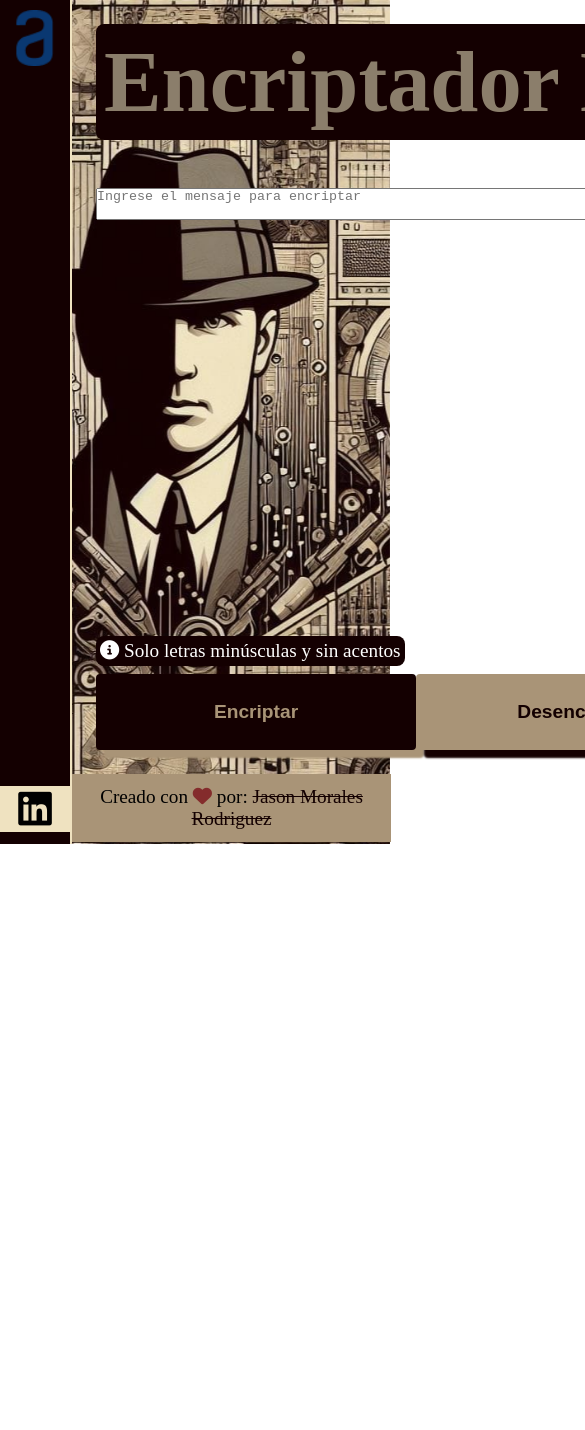
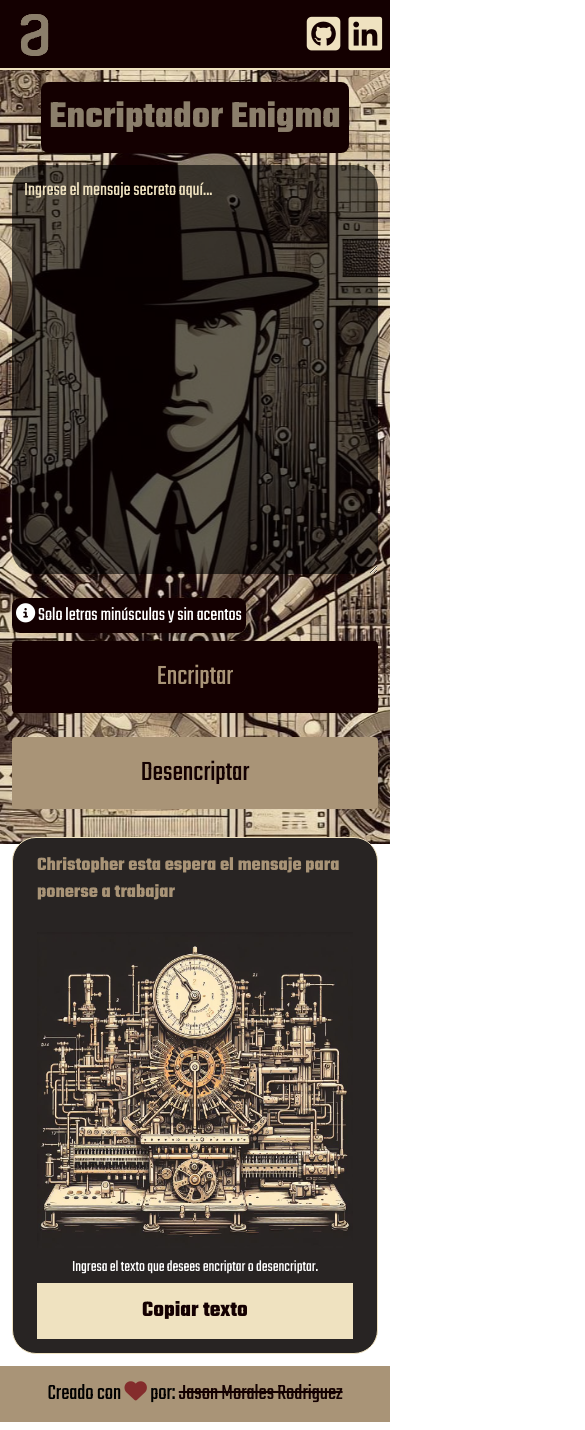
Before and after one commit to JasonMrR/encriptador-enigma, a plain HTML site: page index.html in a window 390 px wide. Shown: the top 1430 px of the page, 585 px wide, since content can reach past the window. Before the commit the page ends 844 px from the top, so only its background shows below. Drawn offline with Linux system fonts and the light colour scheme.

Commit message:
Se finalizo el diseno front-end

```diff
--- a/header-styles.css
+++ /dev/null
@@ -1,48 +0,0 @@
-
-.header {
-  width: 70px;
-  height: 100dvh;
-  background-color: var(--color-primario);
-  border-right: 2px solid var(--color-secundario);
-  overflow: hidden;
-  display: flex;
-  justify-content: space-between;
-  flex-direction: column;
-}
-
-.header figure {
-  width: 100%;
-  margin-top: 24px;
-}
-
-.header__logo {
-  width: 100%;
-  object-fit: cover;
-  transform: scale(2);
-}
-
-.header__links{
-  background-color: var(--color-secundario);
-  text-align: center;
-  margin-bottom: 12px;
-  list-style: none;
-}
-
-.header__link {
-  padding: 4px 0;
-  transition: 0.2s ease-in-out;
-}
-
-.header__link a {
-  font-size: var(--texto-xxl);
-  text-decoration: none;
-  color: black;
-  padding: 0;
-  display: flex;
-  align-items: center;
-  justify-content: center;
-}
-
-.header__link:hover{
-  transform: scale(1.05);
-}
--- a/index.html
+++ b/index.html
@@ -3,7 +3,7 @@
   <head>
     <meta charset="UTF-8" />
     <meta name="viewport" content="width=device-width, initial-scale=1.0" />
-    <title>Encriptador + Enigma</title>
+    <title>Encriptador Enigma</title>
     <meta
       name="description"
       content="Codifica y decodifica texto utilizando el encriptador Alura. Protege tus mensajes con nuestro exclusivo método de codificación o descifra textos encriptados de manera sencilla. ¡Descubre la potencia del codificador Alura ahora!"
@@ -11,7 +11,7 @@
     <meta name="keywords" content="codificación, decodificación, texto, codificador Alura, encriptado, mensajes seguros">
     <meta name="author" content="Jason Morales Rodriguez">
     <meta name="robots" content="index, follow">
-    <link rel="icon" href="ruta-del-icono">
+    <link rel="icon" href="assets/Background.jpeg">
 
     <!--Etiquetas para redes sociales-->
 
@@ -20,19 +20,35 @@
     <meta property="og:image" content="URL-de-la-imagen">
     <meta property="og:url" content="URL-de-la-página">
 
+    <!--Etiquetas de estilos-->
+
     <link rel="stylesheet" href="style.css">
-    <link rel="stylesheet" href="header-styles.css">
-    <link rel="stylesheet" href="footer-styles.css">
+    <link rel="stylesheet" href="styles/header-styles.css">
+    <link rel="stylesheet" href="styles/comandos-styles.css">
+    <link rel="stylesheet" href="styles/resultados-styles.css">
+    <link rel="stylesheet" href="styles/footer-styles.css">
+
+    <!--Librerias y recursos-->
     <link rel="stylesheet" href="https://cdnjs.cloudflare.com/ajax/libs/font-awesome/6.5.1/css/all.min.css" integrity="sha512-DTOQO9RWCH3ppGqcWaEA1BIZOC6xxalwEsw9c2QQeAIftl+Vegovlnee1c9QX4TctnWMn13TZye+giMm8e2LwA==" crossorigin="anonymous" referrerpolicy="no-referrer" />
+    <link rel="preconnect" href="https://fonts.googleapis.com">
+    <link rel="preconnect" href="https://fonts.gstatic.com" crossorigin>
+    <link href="https://fonts.googleapis.com/css2?family=Teko:wght@300;400;500;600;700&display=swap" rel="stylesheet">
+
   </head>
   <body class="body">
 
+    <div class="background"></div>
 
     <header class="header">
       <figure>
-        <img class="header__logo" src="assets/logo-alura.png" alt="Logo de la compañia alura"/>
+        <img class="header__logo" src="assets/pruebasinFondo.svg" alt="Logo de la compañia alura"/>
       </figure>
       <ul class="header__links">
+        <li class="header__link">
+          <a href="https://github.com/JasonMrR" target="_blank">
+            <i class="fa-brands fa-square-github"></i>
+          </a>
+        </li>
         <li class="header__link">
           <a href="https://www.linkedin.com/in/jason-morales-rodriguez-689a6427a" target="_blank">
             <i class="fa-brands fa-linkedin"></i>
@@ -45,17 +61,29 @@
       <h1 class="main__title">Encriptador Enigma</h1>
       <section class="sections">
         <section class="section__comandos">
-          <textarea class="comandos__mensaje" placeholder="Ingrese el mensaje para encriptar"></textarea>
+          <textarea class="comandos__mensaje" placeholder="Ingrese el mensaje secreto aquí..."></textarea>
           <div class="comandos__botones">
             <span><i class="fa-solid fa-circle-info"></i> Solo letras minúsculas y sin acentos</span>
             <div class="botones">
-              <input class="boton boton__encriptar" type="button" class="comando__encriptar" value="Encriptar"/>
-              <input class="boton boton__desencriptar" type="button" class="comando__encriptar" value="Desencriptar"/>
+              <input id="btnEncriptar" class="boton boton__encriptar" type="button" class="comando__encriptar" value="Encriptar"/>
+              <input id="btnDesencriptar" class="boton boton__desencriptar" type="button" class="comando__encriptar" value="Desencriptar"/>
             </div>
           </div>
         </section>
         <section class="section__resultados">
-          <h2>hola</h2>
+          <div class="resultados__mensaje">
+            <div>
+              <h1 class="resultados__titulo">Christopher esta espera el mensaje para ponerse a trabajar</h1>
+              <div id="barraDeCarga" class="barra-de-carga"></div>
+            </div>
+            <div class="resultados__contenedor-imagen">
+              <figure class="resultados__imagen">
+                <img src="assets/maquita-christopher.jpeg" alt="Maquina christopher creada por Turing" />
+              </figure>
+              <p class="resultados__etiqueta">Ingresa el texto que desees encriptar o desencriptar.</p>
+            </div>
+            <input id="btnCopiar" class="boton__copiar" type="button" value="Copiar texto"/>
+          </div>
         </section>
       </section>
     </main>
@@ -66,7 +94,7 @@
       </a></p>
     </footer>
 
-    <div class="background"></div>
 
+    <script src="app.js" type="module" defer></script>
   </body>
 </html>
--- a/style.css
+++ b/style.css
@@ -2,6 +2,7 @@
   --color-primario: #140001;
   --color-secundario: #efe2c0;
   --color-terciario: #a99477;
+  --color-auxiliar: #282423;
   --texto-sm: 1rem;
   --texto-md: 1.2rem;
   --texto-lg: 1.4rem;
@@ -13,15 +14,15 @@
 * {
   margin: 0;
   padding: 0;
+  box-sizing: border-box;
+  font-family: 'Teko', sans-serif;
 }
 
 .body {
   display: flex;
   flex-direction: column;
-  flex-wrap: wrap;
+  justify-content: space-between;
   width: 100%;
-  height: 100dvh;
-  overflow: hidden;
 }
 
 .background {
@@ -38,7 +39,8 @@
 }
 
 .main{
-  height: calc(100vh - 70px);
+  height: calc(100dvh - 70px);
+  margin-left: 72px;
   display: flex;
   flex-direction: column;
 }
@@ -56,65 +58,33 @@
 }
 
 .sections {
-  height: 100%;
   display: grid;
   grid-template-columns: 1fr 1fr;
+  column-gap: 4px;
+  row-gap: 4px;
 }
 
-.section__comandos{
-  display: flex;
-  justify-content:space-between;
-  flex-direction: column;
-  margin: 24px;
+@media (width < 1200px) {
+  .main {
+    height: calc(100dvh - 140px );
+    margin-left: 0px;
+  }
+  .main__title {
+    margin: 0;
+    margin-top: 12px;
+    align-self: center;
+    font-size: var(--texto-xxl);
+  }
 }
 
-.comandos__botones{
-  display: flex;
-  flex-direction: column;
+@media (width < 850px) {
+  .body {
+    height: fit-content;
+  }
+  .main {
+    height: fit-content;
+  }
+  .sections {
+    grid-template-columns: 1fr;
+  }
 }
-
-.botones{
-  margin-top: 8px;
-  display: flex;
-  justify-content: space-between;
-}
-
-.comandos__botones span {
-  font-size: var(--texto-md);
-  border-radius: 8px;
-  padding: 4px;
-  width: max-content;
-  background-color: var(--color-primario);
-  color: white;
-}
-
-.botones .boton {
-  border-radius: 4px;
-  width: 320px;
-  font-weight: bold;
-  font-size: var(--texto-md);
-  padding: 24px;
-  transition: 0.3s ease-in;
-}
-
-.botones .boton:hover {
-  filter: brightness(150%);
-}
-
-.boton__encriptar {
-  color: var(--color-terciario);
-  border: 3px solid var(--color-primario);
-  background-color: var(--color-primario);
-  box-shadow: 8px 8px 2px var(--color-terciario);
-}
-
-.boton__desencriptar {
-  color: var(--color-primario);
-  border: 3px solid var(--color-terciario);
-  background-color: var(--color-terciario);
-  box-shadow: 8px 8px 2px var(--color-primario);
-}
-
-.section__resultados{
-  background-color: rgb(44, 128, 201);
-}
--- /dev/null
+++ b/styles/comandos-styles.css
@@ -0,0 +1,92 @@
+.section__comandos {
+  display: flex;
+  justify-content:space-between;
+  flex-direction: column;
+  margin: 24px;
+}
+
+.comandos__mensaje {
+  width: clamp(320px, 100%, 400px);
+  height: 100%;
+  margin-bottom: 24px;
+  color: var(--color-secundario);
+  font-size: var(--texto-xl);
+  background-color: rgba(1, 1, 1, 0.70);
+  border: none;
+  border-radius: 24px;
+  padding: 12px;
+}
+.comandos__mensaje::placeholder{
+  color: var(--color-secundario);
+}
+
+.comandos__botones{
+  display: flex;
+  flex-direction: column;
+}
+
+.botones{
+  margin-top: 8px;
+  display: flex;
+  gap: 24px;
+}
+
+.comandos__botones span {
+  font-size: var(--texto-md);
+  border-radius: 8px;
+  padding: 4px;
+  width: max-content;
+  background-color: var(--color-primario);
+  color: white;
+}
+
+.botones .boton {
+  border-radius: 4px;
+  width: clamp(200px, 100%, 320px);
+  font-size: var(--texto-xl);
+  padding: 14px;
+  transition: 0.3s ease-in;
+}
+
+.botones .boton:hover {
+  filter: brightness(150%);
+}
+
+.boton__encriptar {
+  color: var(--color-terciario);
+  border: 3px solid var(--color-primario);
+  background-color: var(--color-primario);
+  box-shadow: 8px 8px 2px var(--color-terciario);
+}
+
+.boton__desencriptar {
+  color: var(--color-primario);
+  border: 3px solid var(--color-terciario);
+  background-color: var(--color-terciario);
+  box-shadow: 8px 8px 2px var(--color-primario);
+}
+
+
+@media (width < 850px) {
+  .section__comandos {
+    margin: 12px;
+    height: calc(100dvh - 200px);
+  }
+  .comandos__mensaje {
+    width: 100%;
+    font-size: var(--texto-md);
+    background-color: rgba(1, 1, 1, 0.60);
+  }
+  .botones{
+    margin-top: 8px;
+    display: flex;
+    flex-direction: column;
+    gap: 24px;
+  }
+
+  .botones .boton {
+    width: 100%;
+    padding: 12px;
+    box-shadow: none;
+  }
+}
--- a/footer-styles.css
+++ b/styles/footer-styles.css
@@ -1,9 +1,11 @@
 .footer {
-  width: calc(100% - 71px);
+  width: 100%;
   background-color: var(--color-terciario);
   text-align: center;
   padding: 12px 0;
-  font-size: var(--texto-md);
+  font-size: var(--texto-lg);
+  font-weight: 400;
+  margin-bottom: 8px;
 }
 
 .footer a {
--- /dev/null
+++ b/styles/header-styles.css
@@ -0,0 +1,99 @@
+
+.header {
+  position: fixed;
+  top: 0;
+  width: 70px;
+  height: 100dvh;
+  background-color: var(--color-primario);
+  border-right: 2px solid var(--color-secundario);
+  overflow: hidden;
+  display: flex;
+  justify-content: space-between;
+  flex-direction: column;
+  z-index: 999;
+}
+
+.header figure {
+  width: 100%;
+  margin-top: 24px;
+}
+
+.header__logo {
+  width: 100%;
+  object-fit: cover;
+  transform: scale(2);
+}
+
+.header__links{
+  background-color: var(--color-secundario);
+  text-align: center;
+  margin-bottom: 12px;
+  list-style: none;
+}
+
+.header__link {
+  padding: 4px 0;
+  transition: 0.2s ease-in-out;
+
+}
+
+.header__link a {
+  font-size: var(--texto-xxl);
+  text-decoration: none;
+  color: black;
+  padding: 0;
+  display: flex;
+  align-items: center;
+  justify-content: center;
+}
+
+.header__link:hover{
+  transform: scale(1.05);
+}
+
+
+@media  (width < 1200px) {
+  .header {
+    position: sticky;
+    width: 100%;
+    height: 70px;
+    flex-direction: row;
+    border: none;
+    border-bottom:  2px solid var(--color-secundario);
+  }
+  .header figure {
+    width: 70px;
+    height: 100%;
+    margin-top: 0;
+  }
+
+  .header__logo {
+    width: 100%;
+    object-fit: fill;
+    transform: scale(1.5);
+  }
+
+  .header__links{
+    background-color: transparent;
+    text-align: center;
+    display: flex;
+    justify-content: center;
+    align-items: center;
+    margin-bottom: 0;
+  }
+
+  .header__link a {
+    font-size: var(--texto-xxl);
+    color: var(--color-secundario);
+    padding: 0;
+  }
+
+  .header__link:hover{
+    transform: none;
+    filter: none;
+  }
+
+  .header__link a:first-child{
+    margin-right: 8px;
+  }
+}
--- /dev/null
+++ b/styles/resultados-styles.css
@@ -0,0 +1,121 @@
+@keyframes loading {
+  0% {
+    width: 0%;
+  }
+  99% {
+    width: 100%;
+  }
+  100% {
+    width: 0%;
+  }
+}
+
+.section__resultados {
+  display: flex;
+  justify-content:flex-end;
+  margin: 24px;
+}
+
+.resultados__mensaje {
+  padding: 14px 24px;
+  width: clamp(320px, 100%, 600px);
+  background-color: var(--color-auxiliar);
+  overflow: hidden;
+  border-radius: 24px;
+  display:flex;
+  flex-direction: column;
+  justify-content: space-between;
+  box-shadow: 10px 10px 2px var(--color-primario);
+  border: 1px solid var(--color-secundario);
+}
+
+
+.resultados__titulo {
+  font-size: var(--texto-xxl);
+  color: var(--color-terciario);
+}
+
+.barra-de-carga {
+  width: 0%;
+  height: 10px;
+  margin: 8px 0;
+  background-color: var(--color-secundario);
+}
+
+.cargando {
+  animation: loading 2s ease-in-out 1;
+}
+
+.resultados__contenedor-imagen {
+  width: 100%;
+  display: flex;
+  justify-content: center;
+  flex-direction: column;
+}
+
+.resultados__imagen {
+  width: 100%;
+  max-width: 320px;
+  align-self: center;
+}
+
+.resultados__imagen img {
+  width: 100%;
+}
+
+.resultados__etiqueta {
+  color: white;
+  text-align: center;
+}
+
+.boton__copiar {
+  margin-top: 4px;
+  width: 100%;
+  font-weight: bold;
+  font-size: var(--texto-lg);
+  padding: 12px;
+  transition: 0.3s ease-in;
+  color: var(--color-primario);
+  border: none;
+  background-color: var(--color-secundario);
+  cursor: pointer;
+
+}
+
+.boton__copiar:hover{
+  filter: brightness(120%);
+}
+
+
+@media (width < 1200px) {
+  .resultados__titulo {
+    font-size: var(--texto-md);
+    color: var(--color-terciario);
+  }
+}
+
+@media (width < 850px) {
+  .section__resultados {
+    margin: 12px;
+  }
+  .resultados__mensaje {
+    width: 100%;
+    margin: 0;
+    box-shadow: none;
+  }
+  .botones{
+    margin-top: 8px;
+    display: flex;
+    flex-direction: column;
+    gap: 24px;
+  }
+
+  .botones .boton {
+    width: 100%;
+  }
+  .resultados__imagen {
+    width: 100%;
+    max-width: 100%;
+    align-self: center;
+  }
+}
```
Also changed, not shown: app.js (added, +25 -0 lines), pruebas.html (added, +34 -0 lines), scripts/encriptado.js (added, +7 -0 lines), assets/maquita-christopher.jpeg (added), assets/pruebasinFondo.svg (added).
